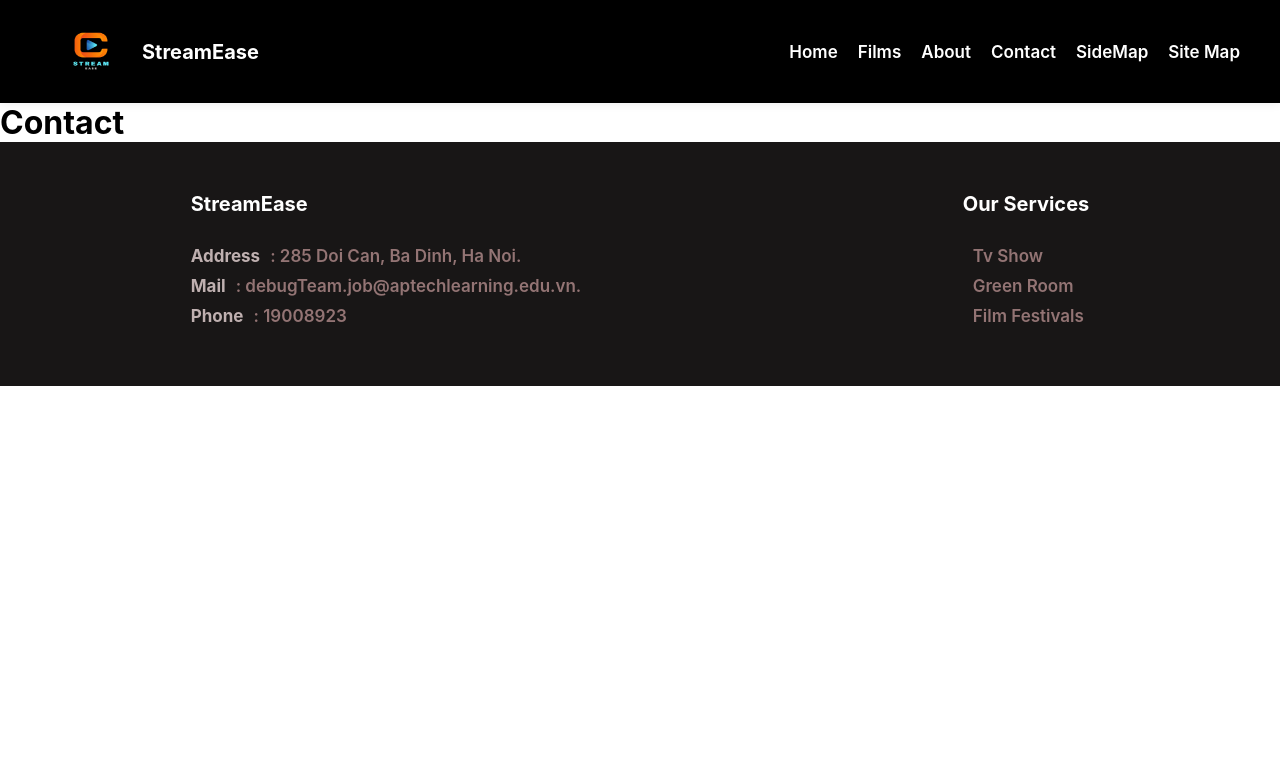
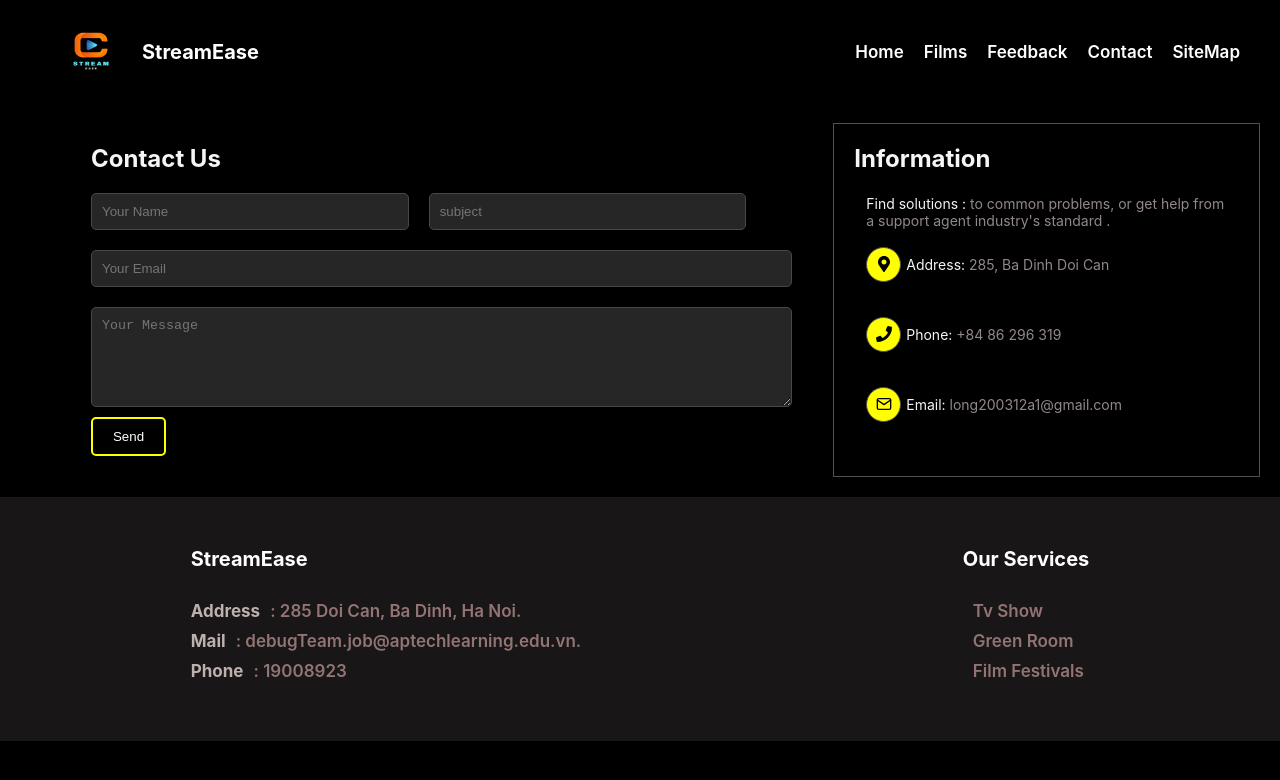
Before and after one commit to buihongson6203/TechWic2023, a React (Create React App) app: page /contact in a window 1280 px wide. Shown: the top 780 px of the page. Built offline with nearby package versions, Linux system fonts and the light colour scheme; the HTML template or start-up script is replaced by a standard one.

Commit message:
update khung

```diff
--- a/package.json
+++ b/package.json
@@ -10,6 +10,7 @@
     "bootstrap": "^5.3.1",
     "react": "^18.2.0",
     "react-dom": "^18.2.0",
+    "react-icons": "^4.10.1",
     "react-router-dom": "^6.14.2",
     "react-scripts": "^5.0.1",
     "web-vitals": "^2.1.4"
--- a/src/App.js
+++ b/src/App.js
@@ -9,7 +9,8 @@
 import Films from "./Films";
 import Home from "./Home1";
 import SiteMap from "./SiteMap";
-import Contact from "./Contact";
+import Contact from "./Contact/Contact";
+import Feedback from "./FeedBack/FeedBack";
 
 
 function App() {
@@ -21,9 +22,9 @@
           <Routes>
             <Route exact path="/" element={<Home />} />
             <Route exact path="/films" element={<Films />} />
-            <Route exact path="/about" element={<About />} />
+            <Route exact path="/feedback" element={<Feedback />} />
             <Route exact path="/contact" element={<Contact />} />
-            <Route exact path="/SiteMap" element={<SiteMap />} />
+            <Route exact path="/sitemap" element={<SiteMap />} />
 
           </Routes>
         </div>
--- a/src/Contact.js
+++ /dev/null
@@ -1,8 +0,0 @@
-function Contact() {
-    return (
-      <div>
-        <h1>Contact</h1>
-      </div>
-    );
-  }
-  export default Contact;
--- a/src/Header/Header.js
+++ b/src/Header/Header.js
@@ -19,8 +19,8 @@
           </Link>
         </li>
         <li>
-          <Link to="/about" className="item-link">
-            <div>About</div>
+          <Link to="/feedback" className="item-link">
+            <div>Feedback</div>
           </Link>
         </li>
         <li>
@@ -29,14 +29,9 @@
           </Link>
         </li>
         <li>
-          <Link to="/SiteMap" className="item-link">
-            <div>SideMap</div>
+          <Link to="/sitemap" className="item-link">
+            <div>SiteMap</div>
           </Link>
-        </li>
-        <li>
-          <a className="item-link" href="#sitemap">
-            Site Map
-          </a>
         </li>
       </ul>
     </div>
```
Also changed, not shown: 1 other file (tests, documents, lock files or other folders).
